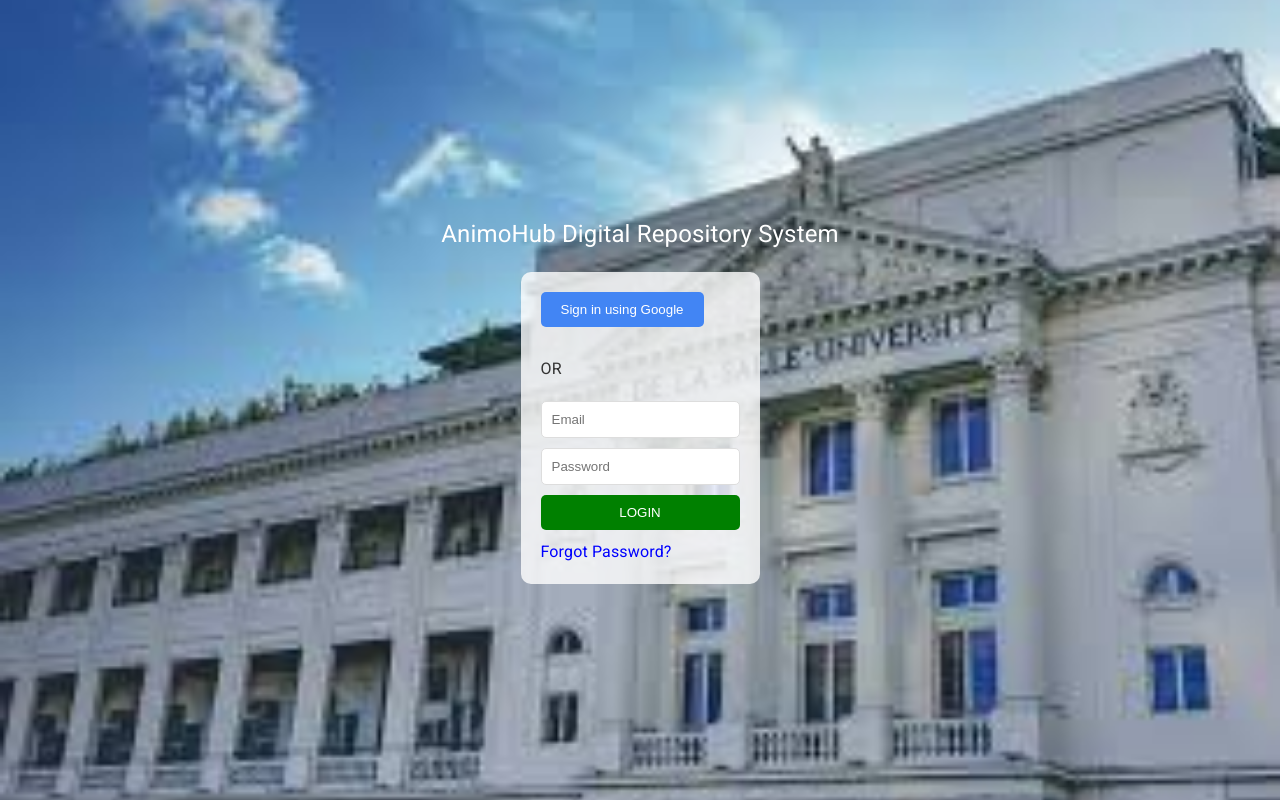
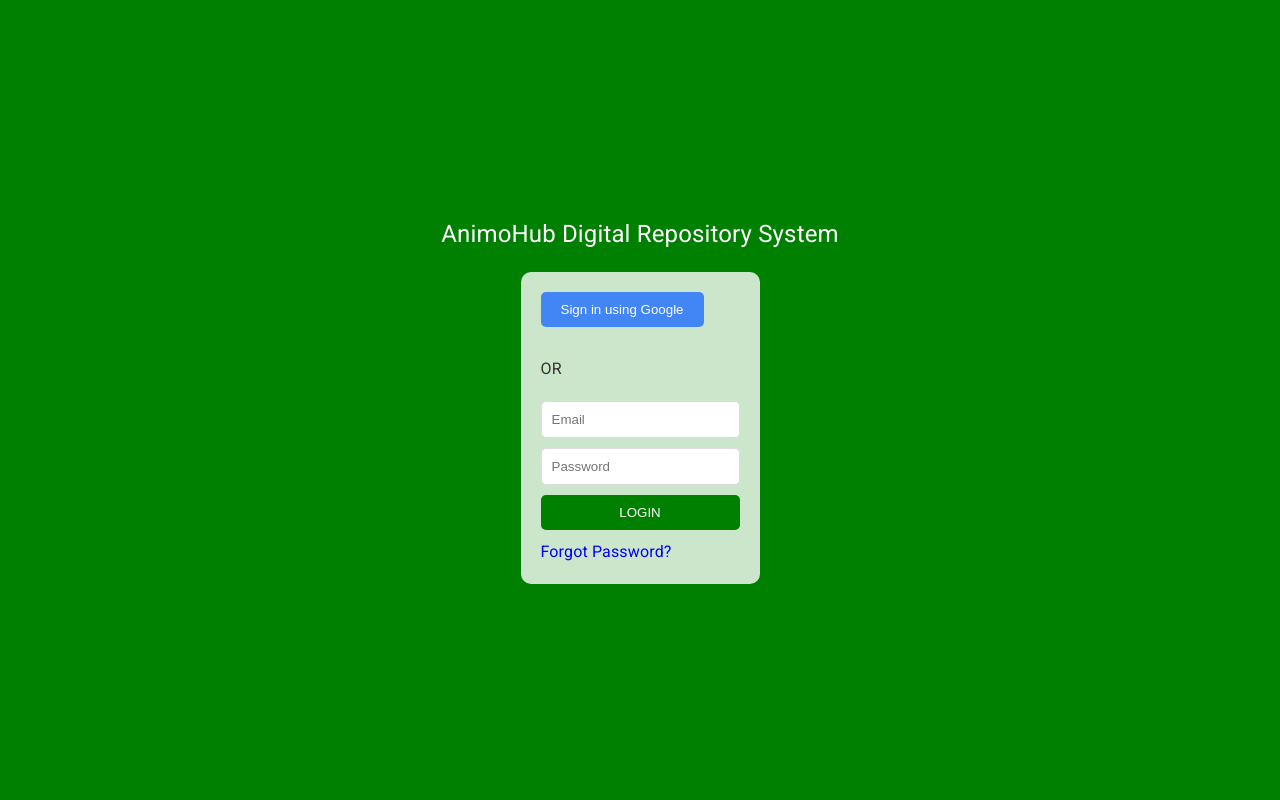
Before and after one commit to alyssaabalos/animohub-local, a React (Create React App) app in the folder client/: page / in a window 1280 px wide. Built offline with nearby package versions, Linux system fonts and the light colour scheme; no server answers.

Commit message:
Update LoginPage.css

```diff
--- a/client/src/styles/LoginPage.css
+++ b/client/src/styles/LoginPage.css
@@ -4,7 +4,7 @@
     align-items: center;
     justify-content: center;
     height: 100vh;
-    background: url('dlsu.jpeg') center/cover no-repeat;
+    background-color: green;
   }
 
   .login-header {
```
